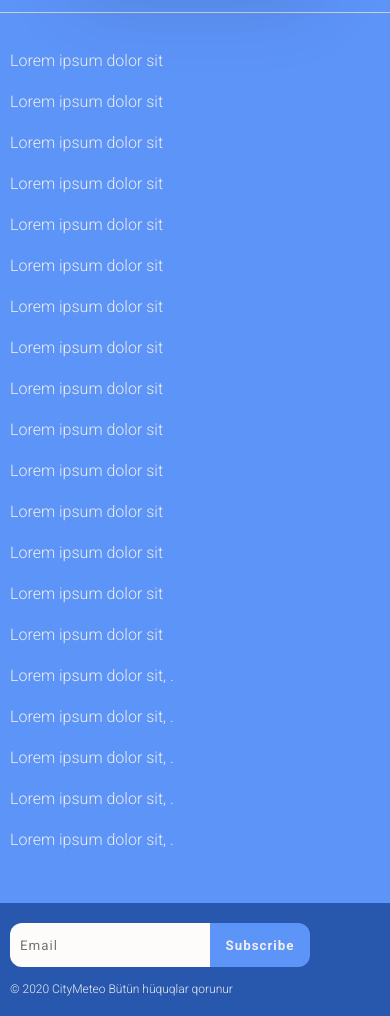
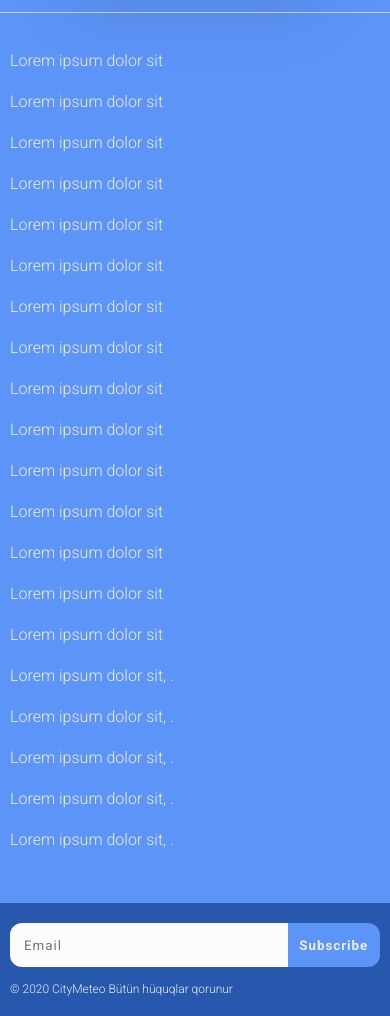
Before and after one commit to fuadhajiyev/task_citymeteo, a plain HTML site: page index.html in a window 390 px wide. Shown: the part 3558-4574 px from the top of the page. Drawn offline with Linux system fonts and the light colour scheme.

Commit message:
finish 2

```diff
--- a/css/footer.css
+++ b/css/footer.css
@@ -149,9 +149,8 @@ footer {
         align-items: flex-start;
         flex-direction: column-reverse;
     }
-    #email {
-        width: 50%;
-
+    .form {
+        width: 100%;
     }
 
 }
```
